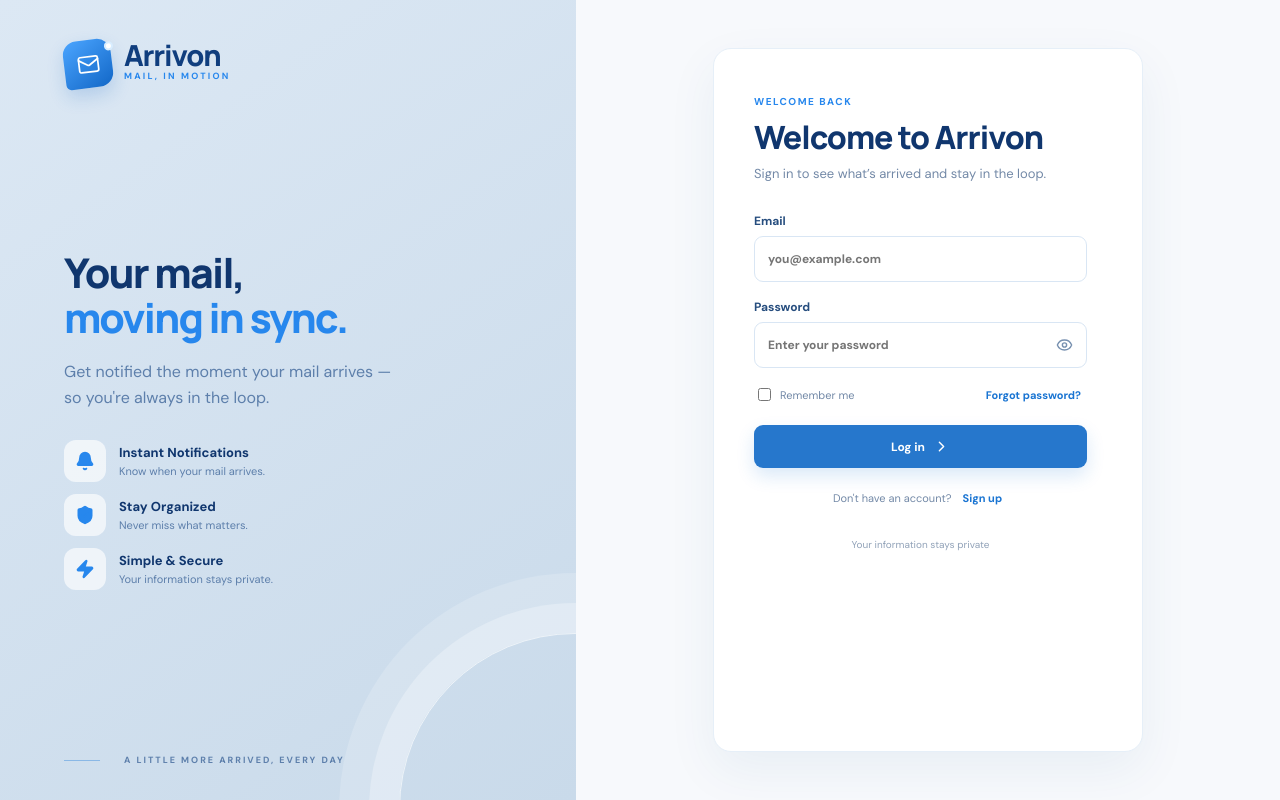
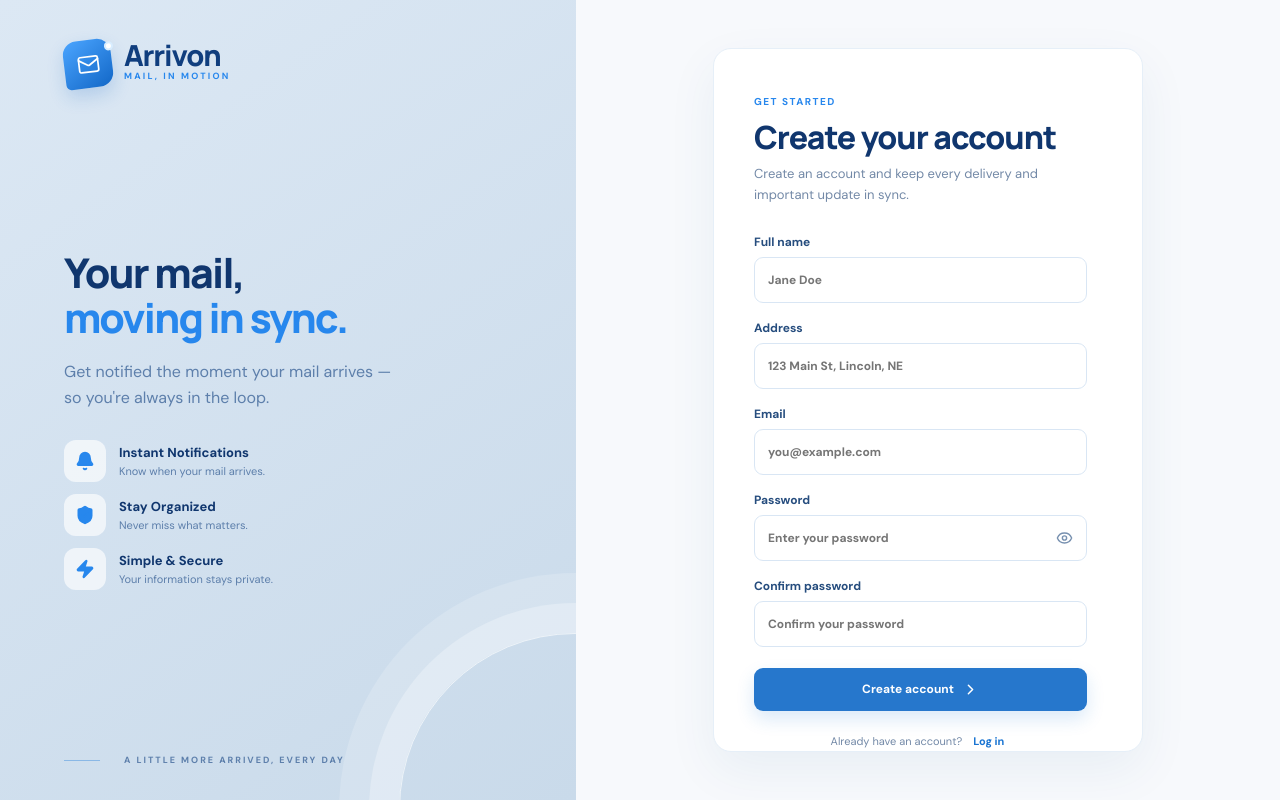
Before and after one commit to FireGalaxy144/Arrivon, a React (Vite) app in the folder Arrivon-app/: page / in a window 1280 px wide. Built offline with nearby package versions, Linux system fonts and the light colour scheme.

Commit message:
made first page that opens create account page

```diff
--- a/Arrivon-app/src/App.jsx
+++ b/Arrivon-app/src/App.jsx
@@ -146,7 +146,7 @@ function isToday(dateString) {
 // search/filter values, selected message, and UI notices.
 function App() {
   const [user, setUser] = useState(() => getRememberedUser());
-  const [page, setPage] = useState(() => getRememberedUser() ? 'home' : 'login');
+  const [page, setPage] = useState(() => getRememberedUser() ? 'home' : 'signup');
   const [mail, setMail] = useState(() => mailFromCsv);
   const [accounts, setAccounts] = useState(() => devAccounts);
   const [search, setSearch] = useState('');
```
